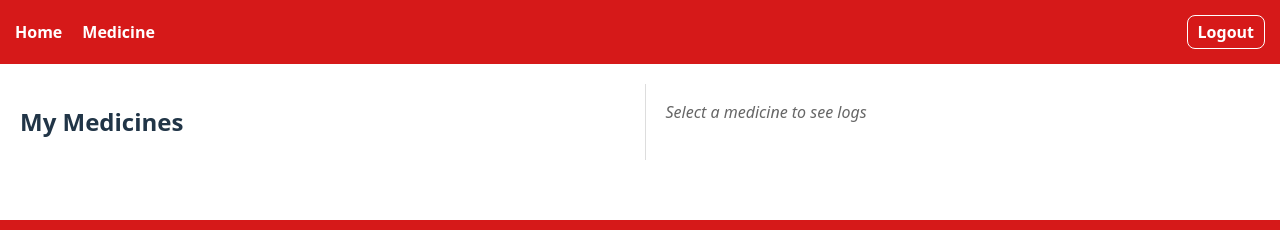
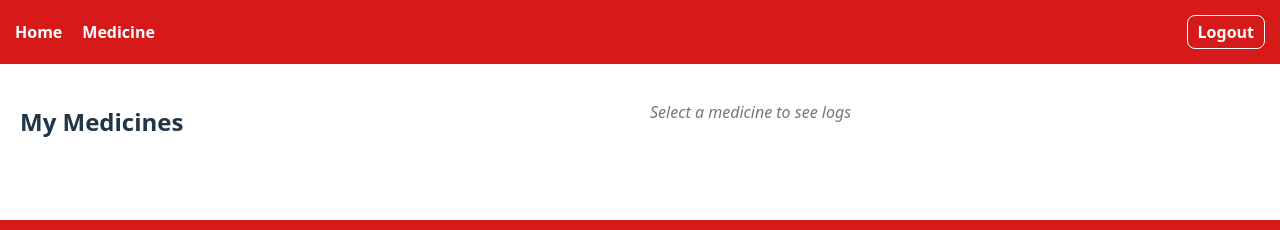
Before and after one commit to MariamE04/SP3-Frontend, a React (Vite) app in the folder medicineT/: page /medicines in a window 1280 px wide. Shown: the top 230 px of the page. Built offline with nearby package versions, Linux system fonts and the light colour scheme; no server answers; sample sign-in values are in the browser's storage.

Commit message:
ccs ændring

```diff
--- a/medicineT/src/style/Medicines.module.css
+++ b/medicineT/src/style/Medicines.module.css
@@ -1,6 +1,6 @@
 .container {
   display: flex;
-  gap: 30px;
+  gap: 20px;
   padding: 20px;
 }
 
@@ -10,11 +10,39 @@
 
 .right {
   flex: 1;
-  border-left: 1px solid #ddd;
-  padding-left: 20px;
+  min-width: 300px;
 }
 
+/* Placeholder tekst i højre boks */
 .placeholder {
-  color: #666;
+  color: #777;
   font-style: italic;
 }
+
+/* Log-boks styling */
+.logsBox {
+  border: 1px solid #ccc;
+  border-radius: 10px;
+  padding: 15px;
+  background-color: #f9f9f9;
+  box-shadow: 2px 2px 8px rgba(0,0,0,0.1);
+  max-height: 500px; /* ruller hvis for mange logs */
+  overflow-y: auto;
+}
+
+.logsBox h2 {
+  margin-top: 0;
+  font-size: 1.2rem;
+  border-bottom: 1px solid #ddd;
+  padding-bottom: 5px;
+}
+
+.logEntry {
+  padding: 8px;
+  margin-bottom: 8px;
+  border-bottom: 1px solid #eee;
+}
+
+.logEntry p {
+  margin: 2px 0;
+}
```
